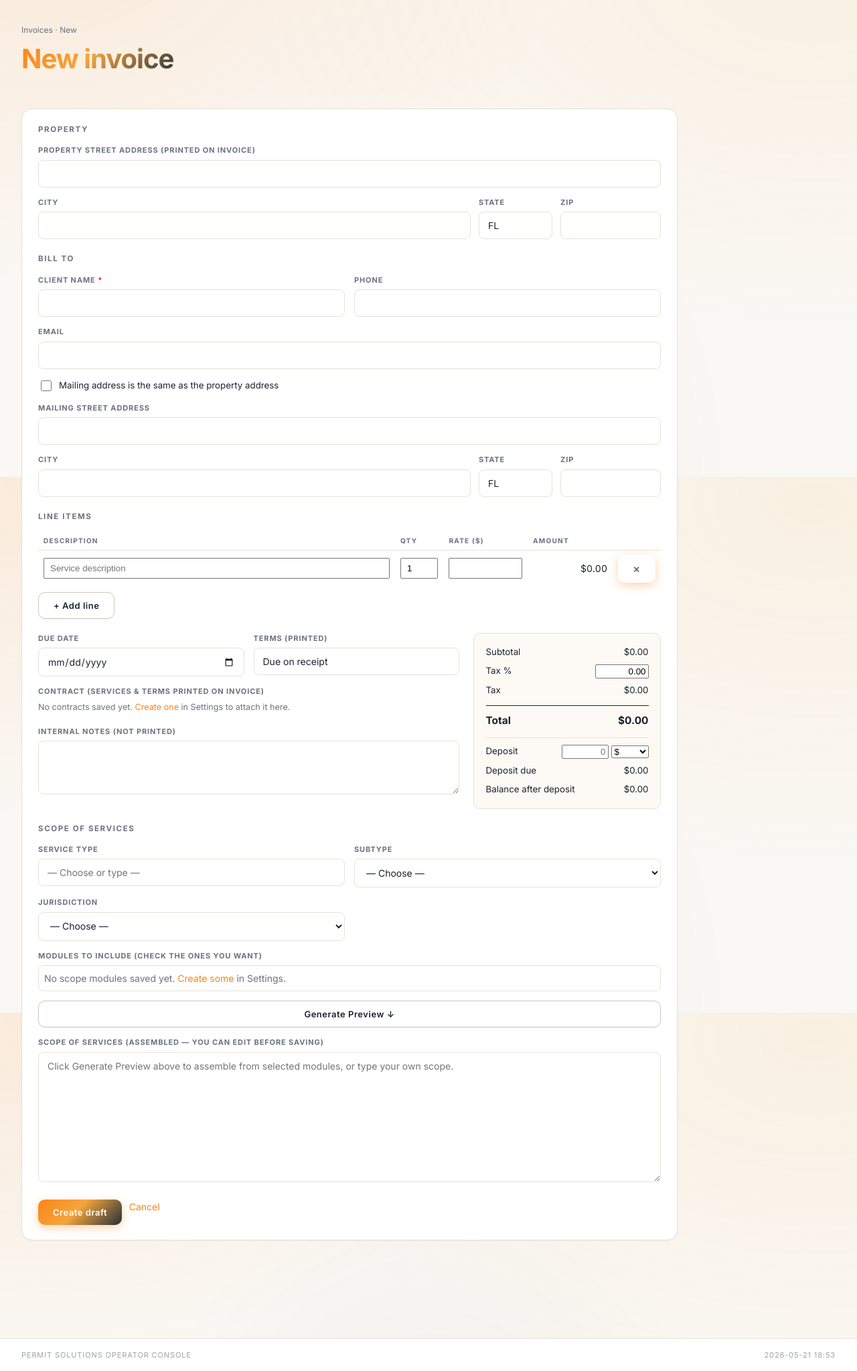
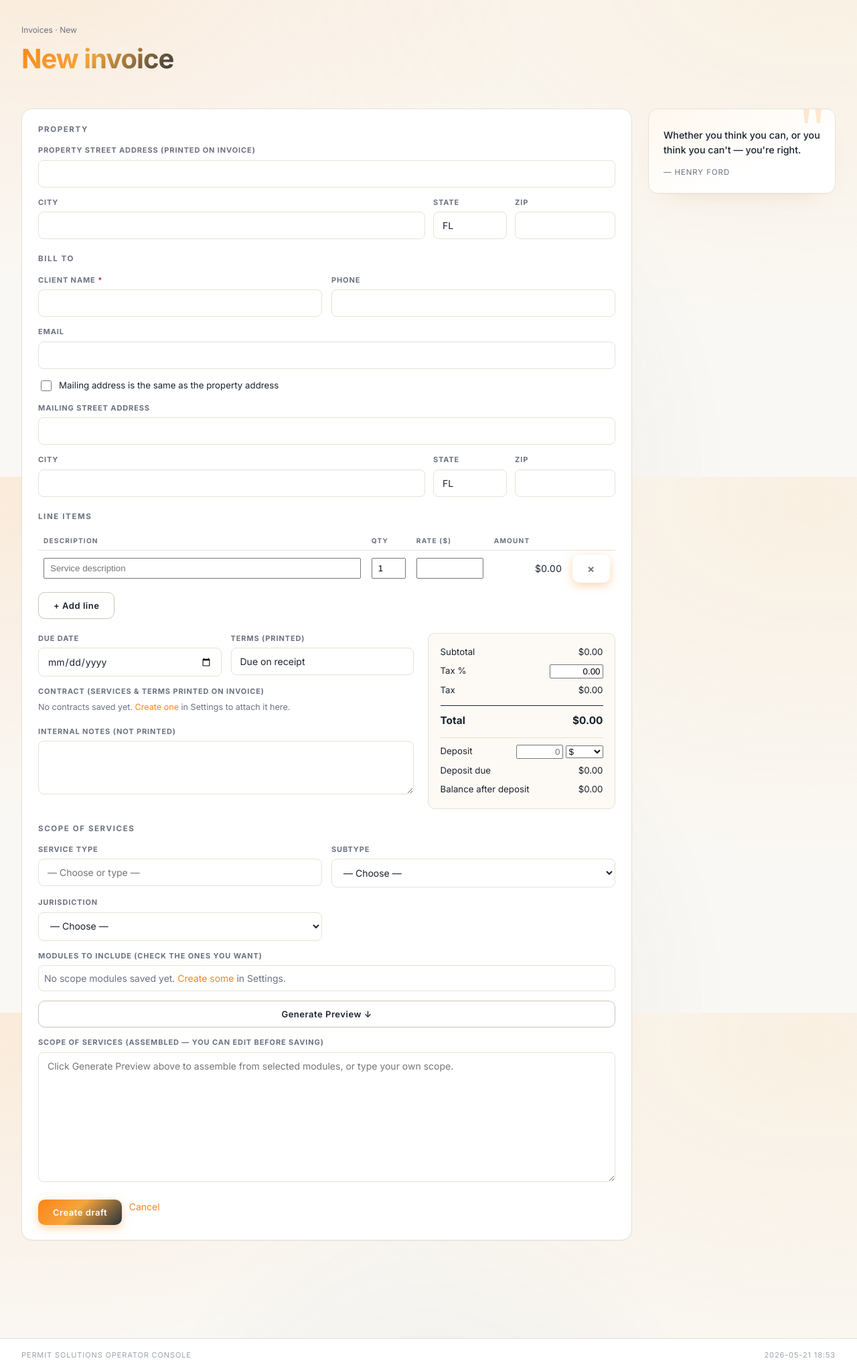
Before and after one commit to victorlazarus32/Permit-Solutions-Automation, a Flask app: page /invoices/new in a window 1280 px wide. Shown: the part 88-2135 px from the top of the page at 67% size. Run offline with Flask 3, Linux system fonts and the light colour scheme; the visitor is signed in with stand-in values (Sample User, id 1); data that the repository does not hold is empty.

Commit message:
feat(ui): motivational quote sidebar on the invoice form
The right column next to the invoice form was empty space — wasted.
Drop a sticky-positioned quote card there that rotates a different
hand-curated quote on each page load.

- app/quotes.py: 45 curated motivational quotes (Roosevelt, Churchill,
  Steve Jobs, Jim Rohn, Maya Angelou, etc) — short, action-oriented,
  themed for a small-business / contractor / entrepreneur audience.
- Renders as a sticky card to the right of the form on desktop,
  collapses below on narrower screens.
- Soft orange-tint background with an oversized opening quote mark
  in the brand orange, matching the rest of the operator console.

Co-Authored-By: Claude Opus 4.7 <noreply@anthropic.com>

```diff
--- /dev/null
+++ b/app/quotes.py
@@ -0,0 +1,63 @@
+"""
+Curated motivational quotes shown in the empty space alongside the
+invoice form (and other places that benefit from a tiny moment of pep).
+Picked for a small-business / contractor / entrepreneur audience —
+short, punchy, action-oriented. No filler.
+"""
+from __future__ import annotations
+
+import random
+
+
+QUOTES: list[dict] = [
+    {"text": "Do what you can, with what you have, where you are.", "author": "Theodore Roosevelt"},
+    {"text": "Quality is not an act, it is a habit.", "author": "Aristotle"},
+    {"text": "The way to get started is to quit talking and begin doing.", "author": "Walt Disney"},
+    {"text": "Success is not final, failure is not fatal: it is the courage to continue that counts.", "author": "Winston Churchill"},
+    {"text": "Don't watch the clock; do what it does. Keep going.", "author": "Sam Levenson"},
+    {"text": "The harder I work, the luckier I get.", "author": "Samuel Goldwyn"},
+    {"text": "Hard work beats talent when talent doesn't work hard.", "author": "Tim Notke"},
+    {"text": "Excellence is the gradual result of always striving to do better.", "author": "Pat Riley"},
+    {"text": "Your work is going to fill a large part of your life, and the only way to be truly satisfied is to do what you believe is great work.", "author": "Steve Jobs"},
+    {"text": "It always seems impossible until it's done.", "author": "Nelson Mandela"},
+    {"text": "Discipline is the bridge between goals and accomplishment.", "author": "Jim Rohn"},
+    {"text": "Either you run the day, or the day runs you.", "author": "Jim Rohn"},
+    {"text": "Stay focused, go after your dreams and keep moving toward your goals.", "author": "LL Cool J"},
+    {"text": "The future depends on what you do today.", "author": "Mahatma Gandhi"},
+    {"text": "Success usually comes to those who are too busy to be looking for it.", "author": "Henry David Thoreau"},
+    {"text": "Don't be afraid to give up the good to go for the great.", "author": "John D. Rockefeller"},
+    {"text": "The only way to do great work is to love what you do.", "author": "Steve Jobs"},
+    {"text": "Action is the foundational key to all success.", "author": "Pablo Picasso"},
+    {"text": "It does not matter how slowly you go as long as you do not stop.", "author": "Confucius"},
+    {"text": "Do not be embarrassed by your failures, learn from them and start again.", "author": "Richard Branson"},
+    {"text": "Whether you think you can, or you think you can't — you're right.", "author": "Henry Ford"},
+    {"text": "Believe you can and you're halfway there.", "author": "Theodore Roosevelt"},
+    {"text": "Build your own dreams, or someone else will hire you to build theirs.", "author": "Farrah Gray"},
+    {"text": "Success is walking from failure to failure with no loss of enthusiasm.", "author": "Winston Churchill"},
+    {"text": "Working hard for something we don't care about is called stress. Working hard for something we love is called passion.", "author": "Simon Sinek"},
+    {"text": "Opportunity is missed by most people because it is dressed in overalls and looks like work.", "author": "Thomas Edison"},
+    {"text": "Pleasure in the job puts perfection in the work.", "author": "Aristotle"},
+    {"text": "Small daily improvements over time lead to stunning results.", "author": "Robin Sharma"},
+    {"text": "Talent is cheaper than table salt. What separates the talented individual from the successful one is a lot of hard work.", "author": "Stephen King"},
+    {"text": "Don't count the days, make the days count.", "author": "Muhammad Ali"},
+    {"text": "You miss 100% of the shots you don't take.", "author": "Wayne Gretzky"},
+    {"text": "The expert in anything was once a beginner.", "author": "Helen Hayes"},
+    {"text": "If you want to make your dreams come true, the first thing you have to do is wake up.", "author": "J.M. Power"},
+    {"text": "The secret of getting ahead is getting started.", "author": "Mark Twain"},
+    {"text": "Wake up determined, go to bed satisfied.", "author": "Anonymous"},
+    {"text": "Be the kind of person your dog thinks you are.", "author": "Anonymous"},
+    {"text": "When everything seems to be going against you, remember that the airplane takes off against the wind, not with it.", "author": "Henry Ford"},
+    {"text": "If you're not willing to risk the usual, you will have to settle for the ordinary.", "author": "Jim Rohn"},
+    {"text": "Success is liking yourself, liking what you do, and liking how you do it.", "author": "Maya Angelou"},
+    {"text": "What you get by achieving your goals is not as important as what you become by achieving your goals.", "author": "Zig Ziglar"},
+    {"text": "The best preparation for tomorrow is doing your best today.", "author": "H. Jackson Brown Jr."},
+    {"text": "A year from now you may wish you had started today.", "author": "Karen Lamb"},
+    {"text": "I have not failed. I've just found 10,000 ways that won't work.", "author": "Thomas Edison"},
+    {"text": "Strive not to be a success, but rather to be of value.", "author": "Albert Einstein"},
+    {"text": "Don't let yesterday take up too much of today.", "author": "Will Rogers"},
+]
+
+
+def random_quote() -> dict:
+    """One quote, chosen uniformly at random."""
+    return random.choice(QUOTES)
--- a/app/server.py
+++ b/app/server.py
@@ -1045,6 +1045,7 @@ import invoices as inv_mod  # noqa: E402
 import contracts as contracts_mod  # noqa: E402
 import reports as reports_mod  # noqa: E402
 import scope_modules as scope_mod  # noqa: E402
+from app.quotes import random_quote  # noqa: E402
 
 
 def _parse_line_items_from_form(form) -> list[dict]:
@@ -1244,6 +1245,7 @@ def invoice_new():
         contracts_available=contracts_mod.list_contracts(),
         default_invoice_contract=contracts_mod.get_default_invoice_contract(),
         scope_modules_available=scope_mod.list_modules(),
+        quote=random_quote(),
     )
 
 
@@ -1324,6 +1326,7 @@ def invoice_edit(invoice_id: int):
         contracts_available=contracts_mod.list_contracts(),
         default_invoice_contract=contracts_mod.get_default_invoice_contract(),
         scope_modules_available=scope_mod.list_modules(),
+        quote=random_quote(),
     )
 
 
--- a/app/templates/invoice_form.html
+++ b/app/templates/invoice_form.html
@@ -21,6 +21,7 @@
   </div>
 </section>
 
+<div class="invoice-form-layout">
 <form method="POST" class="lead-card" id="invoice-form" style="max-width: 980px; margin-bottom: 1rem;">
   {% if is_edit %}{# editing keeps source/case/event linkage from the DB row #}{% endif %}
   {% if not is_edit and p.source %}<input type="hidden" name="source" value="{{ p.source }}">{% endif %}
@@ -310,6 +311,63 @@
   </div>
 </form>
 
+{% if quote %}
+<aside class="invoice-quote-card">
+  <div class="iq-mark" aria-hidden="true">"</div>
+  <p class="iq-text">{{ quote.text }}</p>
+  <p class="iq-author">— {{ quote.author }}</p>
+</aside>
+{% endif %}
+
+</div>  <!-- /.invoice-form-layout -->
+
+<style>
+  .invoice-form-layout {
+    display: grid;
+    grid-template-columns: minmax(0, 1fr) 280px;
+    gap: 24px;
+    align-items: start;
+  }
+  .invoice-form-layout > form { max-width: none !important; }
+  @media (max-width: 980px) {
+    .invoice-form-layout { grid-template-columns: 1fr; }
+  }
+  .invoice-quote-card {
+    position: sticky;
+    top: 96px;                 /* clears the topbar */
+    padding: 28px 22px 22px;
+    border-radius: 14px;
+    background: linear-gradient(155deg, #fff7ed 0%, #fff 65%);
+    border: 1px solid var(--border, #e7e3da);
+    box-shadow: 0 1px 0 rgba(0,0,0,0.02), 0 18px 40px -28px rgba(180, 90, 0, 0.25);
+    overflow: hidden;
+  }
+  .invoice-quote-card .iq-mark {
+    position: absolute;
+    top: -18px; right: 14px;
+    font-family: Georgia, serif;
+    font-size: 96px;
+    line-height: 1;
+    color: var(--orange, #f08a24);
+    opacity: 0.18;
+    pointer-events: none;
+  }
+  .invoice-quote-card .iq-text {
+    font-size: 1.02rem;
+    line-height: 1.55;
+    color: var(--ink, #2b2b2b);
+    margin: 0 0 14px;
+    font-weight: 500;
+  }
+  .invoice-quote-card .iq-author {
+    margin: 0;
+    font-size: 0.82rem;
+    color: var(--ink-mute, #888);
+    text-transform: uppercase;
+    letter-spacing: 0.08em;
+  }
+</style>
+
 <script>
 (function() {
   // Live-assemble scope text from selected modules + variables
```
